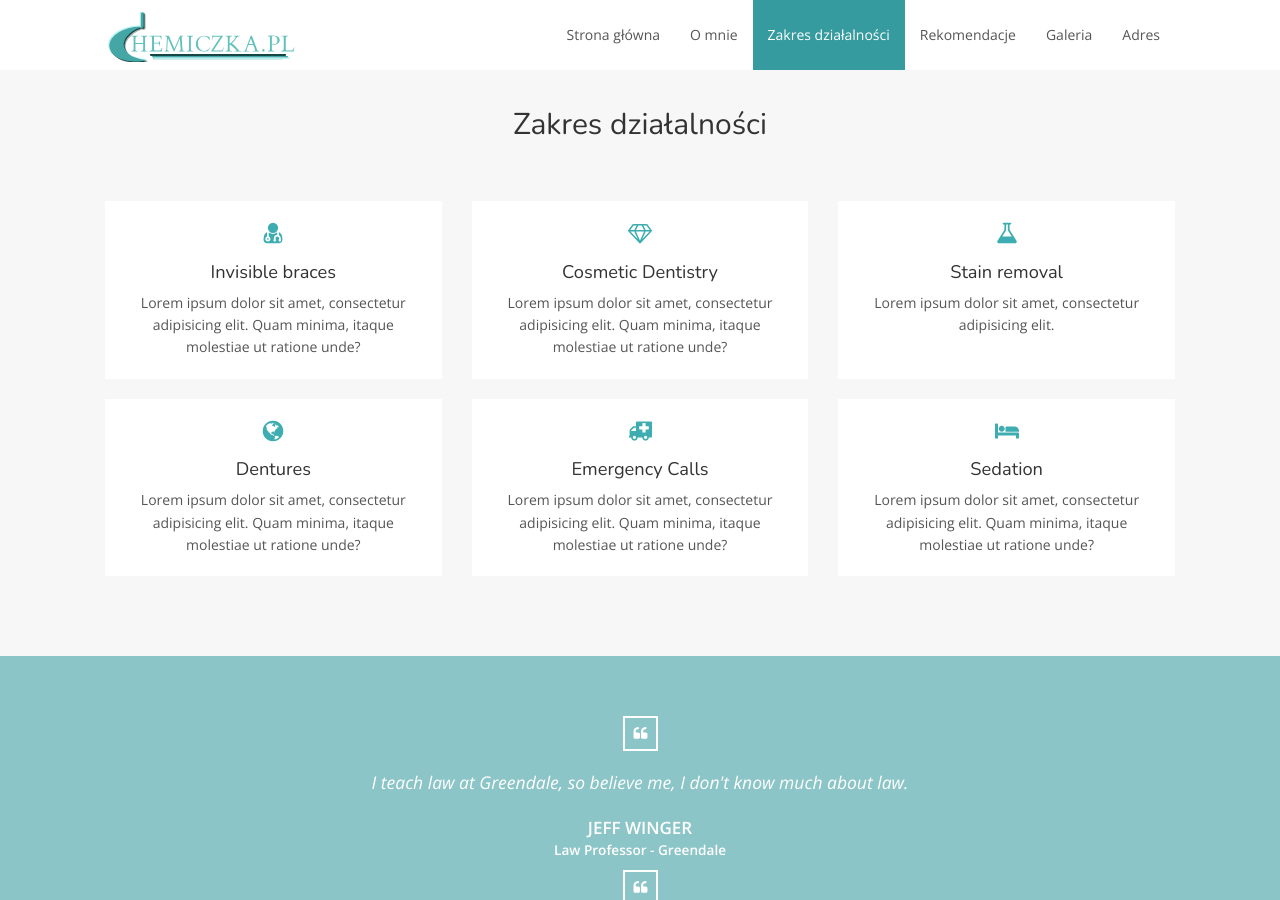
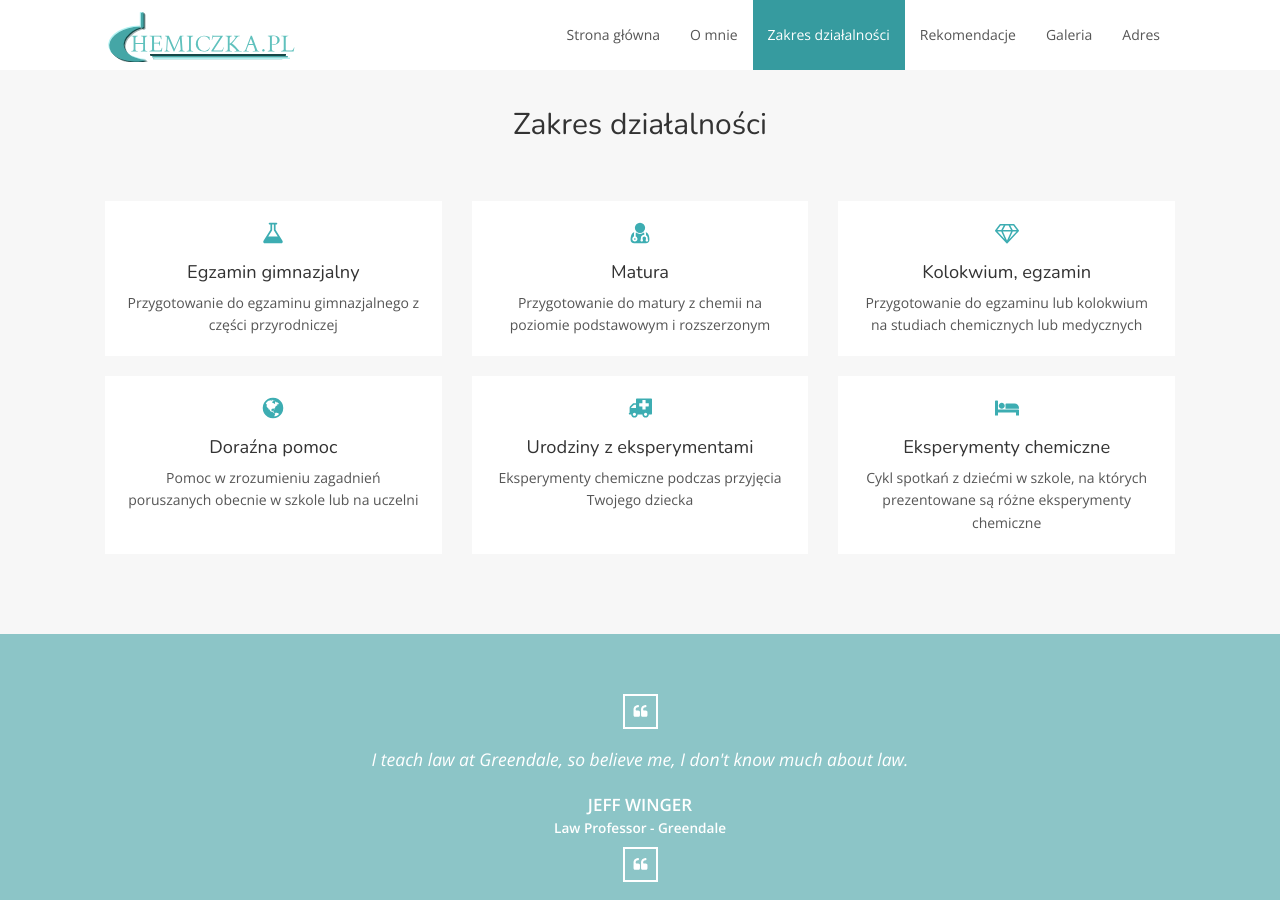
Before and after one commit to chemiczka/chemiczka.github.io, a Jekyll site: the page built from index.html, in a window 1280 px wide and 900 px high, scrolled down 1270 px. Built offline with Jekyll 4.4.1, drawn with Linux system fonts in a browser that asks for light colours; nearby versions of some CDN libraries.

Commit message:
Range of activities

```diff
--- a/_data/treatments.yml
+++ b/_data/treatments.yml
@@ -1,23 +1,23 @@
+- icon: icon-flask
+  title: Egzamin gimnazjalny
+  description: Przygotowanie do egzaminu gimnazjalnego z części przyrodniczej
+
 - icon: icon-user-md
-  title: Invisible braces
-  description: Lorem ipsum dolor sit amet, consectetur adipisicing elit. Quam minima, itaque molestiae ut ratione unde?
+  title: Matura
+  description: Przygotowanie do matury z chemii na poziomie podstawowym i rozszerzonym
 
 - icon: icon-diamond
-  title: Cosmetic Dentistry
-  description: Lorem ipsum dolor sit amet, consectetur adipisicing elit. Quam minima, itaque molestiae ut ratione unde?
-
-- icon: icon-flask
-  title: Stain removal
-  description: Lorem ipsum dolor sit amet, consectetur adipisicing elit.
+  title: Kolokwium, egzamin
+  description: Przygotowanie do egzaminu lub kolokwium na studiach chemicznych lub medycznych
 
 - icon: icon-globe
-  title: Dentures
-  description: Lorem ipsum dolor sit amet, consectetur adipisicing elit. Quam minima, itaque molestiae ut ratione unde?
+  title: Doraźna pomoc
+  description: Pomoc w zrozumieniu zagadnień poruszanych obecnie w szkole lub na uczelni
 
 - icon: icon-ambulance
-  title: Emergency Calls
-  description: Lorem ipsum dolor sit amet, consectetur adipisicing elit. Quam minima, itaque molestiae ut ratione unde?
+  title: Urodziny z eksperymentami
+  description: Eksperymenty chemiczne podczas przyjęcia Twojego dziecka
 
 - icon: icon-bed
-  title: Sedation
-  description: Lorem ipsum dolor sit amet, consectetur adipisicing elit. Quam minima, itaque molestiae ut ratione unde?
+  title: Eksperymenty chemiczne
+  description: Cykl spotkań z dziećmi w szkole, na których prezentowane są różne eksperymenty chemiczne
```
